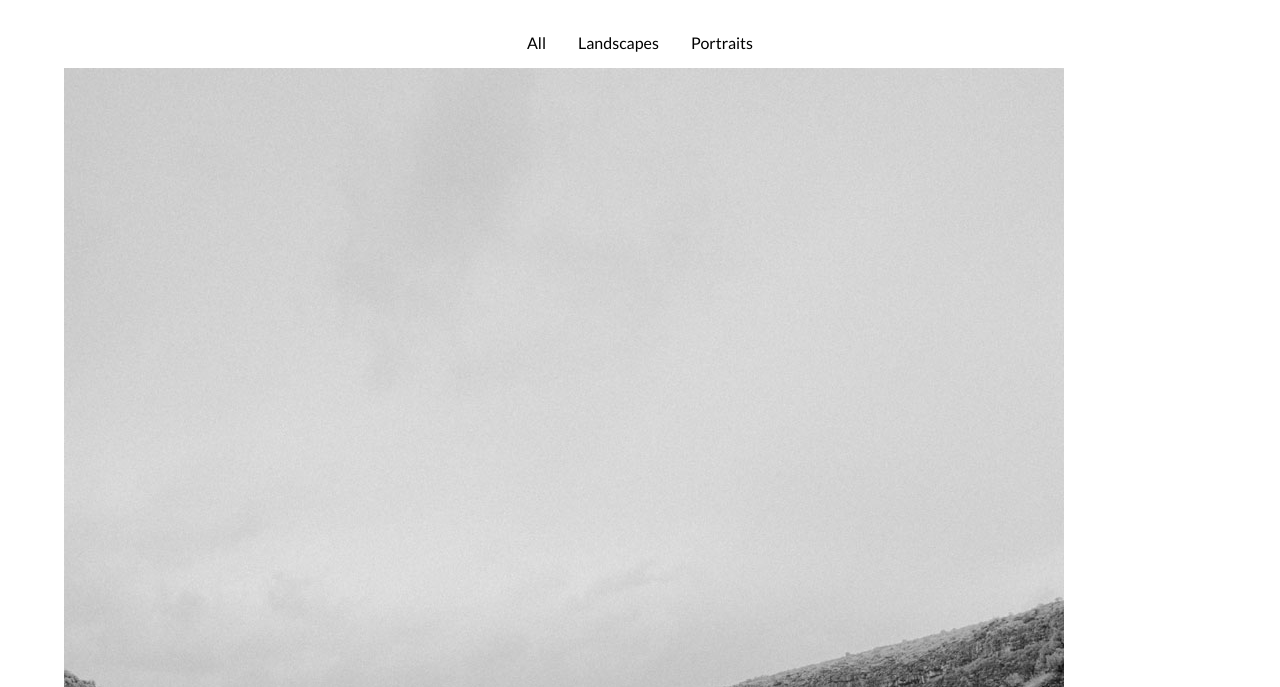
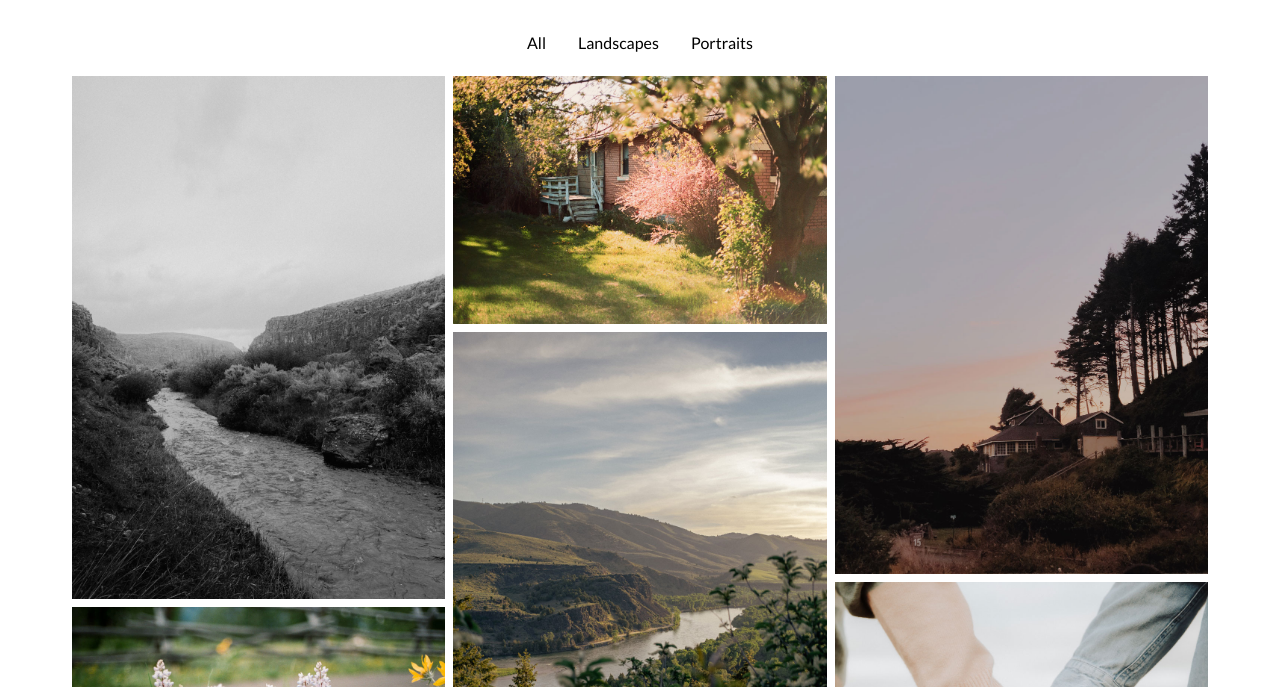
Before and after one commit to ianashby/WDD230, a plain HTML site: page portfolio/portfolio.html in a window 1280 px wide. Shown: the part 113-800 px from the top of the page. Drawn offline with Linux system fonts and the light colour scheme.

Commit message:
portfolio js

```diff
--- a/portfolio/portfolio.html
+++ b/portfolio/portfolio.html
@@ -41,29 +41,12 @@
             <a href="#">Portraits</a>
         </div>
 
-        <div class="cards"></div>
-
         <!-- Photo Grid -->
-        <!-- <div class="row">
-            <div class="column column1">
-                <img src="images/portraits/optimized_large/_MG_3785.jpg" style="width:100%">
-                <img src="images/landscapes/optimized_large/000021980005.jpg" style="width:100%">
-                <img src="images/portraits/optimized_large/DSCF0965.jpg" style="width:100%">
-                <img src="images/portraits/optimized_large/_MG_8111.jpg" style="width:100%">
-
-            </div>
-            <div class="column column2">
-                <img src="images/landscapes/optimized_large/4065EB0E-9F0B-4851-BD19-538965270C9E.jpg" style="width:100%">
-                <img src="images/portraits/optimized_large/_MG_4961.jpg" style="width:100%">
-                <img src="images/portraits/optimized_large/_MG_5836.jpg" style="width:100%">
-                <img src="images/portraits/optimized_large/_MG_6037-2.jpg" style="width:100%">
-            </div>
-            <div class="column column3">
-                <img src="images/landscapes/optimized_large/1D3AEE6F-509A-4FF2-867F-15B98A4A020A-F3E36CF4-29A6-48A3-82B5-2991BE916201.jpg" style="width:100%">
-                <img src="images/landscapes/optimized_large/_MG_8880.jpg" style="width:100%">
-                <img src="images/landscapes/optimized_large/DSCF9738.jpg" style="width:100%">
-            </div>
-        </div> -->
+        <div class="row">
+            <div class="column column1"></div>
+            <div class="column column2"></div>
+            <div class="column column3"></div>
+        </div>
 
 
     </main>
--- a/portfolio/scripts/portfolio.js
+++ b/portfolio/scripts/portfolio.js
@@ -6,15 +6,20 @@ async function getData(requestURL) {
       const data = await response.json();
 
       const photos = data['images'];
+      let num = 0;
 
       photos.forEach(photo => {
-          displayPhotos(photo);
+          if (num < 3) {
+              num++;
+          } else {
+              num = 1;
+          }
+          displayPhotos(photo, num);
       });
   }
 }
 
 getData(requestURL);
-
 
 {/*
 <picture>
@@ -26,7 +31,7 @@ getData(requestURL);
 </picture>
 */}
 
-function displayPhotos(photo) {
+function displayPhotos(photo, num) {
     let card = document.createElement('picture');
     let largePhoto = document.createElement('source');
     largePhoto.setAttribute('media', '(min-width: 650px)');
@@ -42,32 +47,5 @@ function displayPhotos(photo) {
     smallPhoto.setAttribute('alt', `${photo.name + ' ' + photo.desc}`);
     card.appendChild(smallPhoto);
 
-    // // Business Name
-    // let h2 = document.createElement('h2');
-    // h2.textContent = business.name;
-    // card.appendChild(h2);
-
-    // // Business Type
-    // let type = document.createElement('p');
-    // type.textContent = business.type;
-    // card.appendChild(type);
-
-    // // Business Address
-    // let address = document.createElement('p');
-    // address.textContent = business.location.address1 + ' ' + ' ' + business.location.city + ', ' + business.location.state + ' ' + business.location.zip_code;
-    // card.appendChild(address);
-
-    // // Business Phone
-    // let phone = document.createElement('p');
-    // phone.textContent = business.phone;
-    // card.appendChild(phone);
-
-    // // Business Website
-    // let website = document.createElement('a');
-    // website.setAttribute('href', business.website);
-    // website.textContent = 'Website';
-    // card.appendChild(website);
-
-    // Append card to the DOM (the prophet list).
-    document.querySelector('div.cards').appendChild(card);
+    document.querySelector(`.column${num}`).appendChild(card);
 }
```
